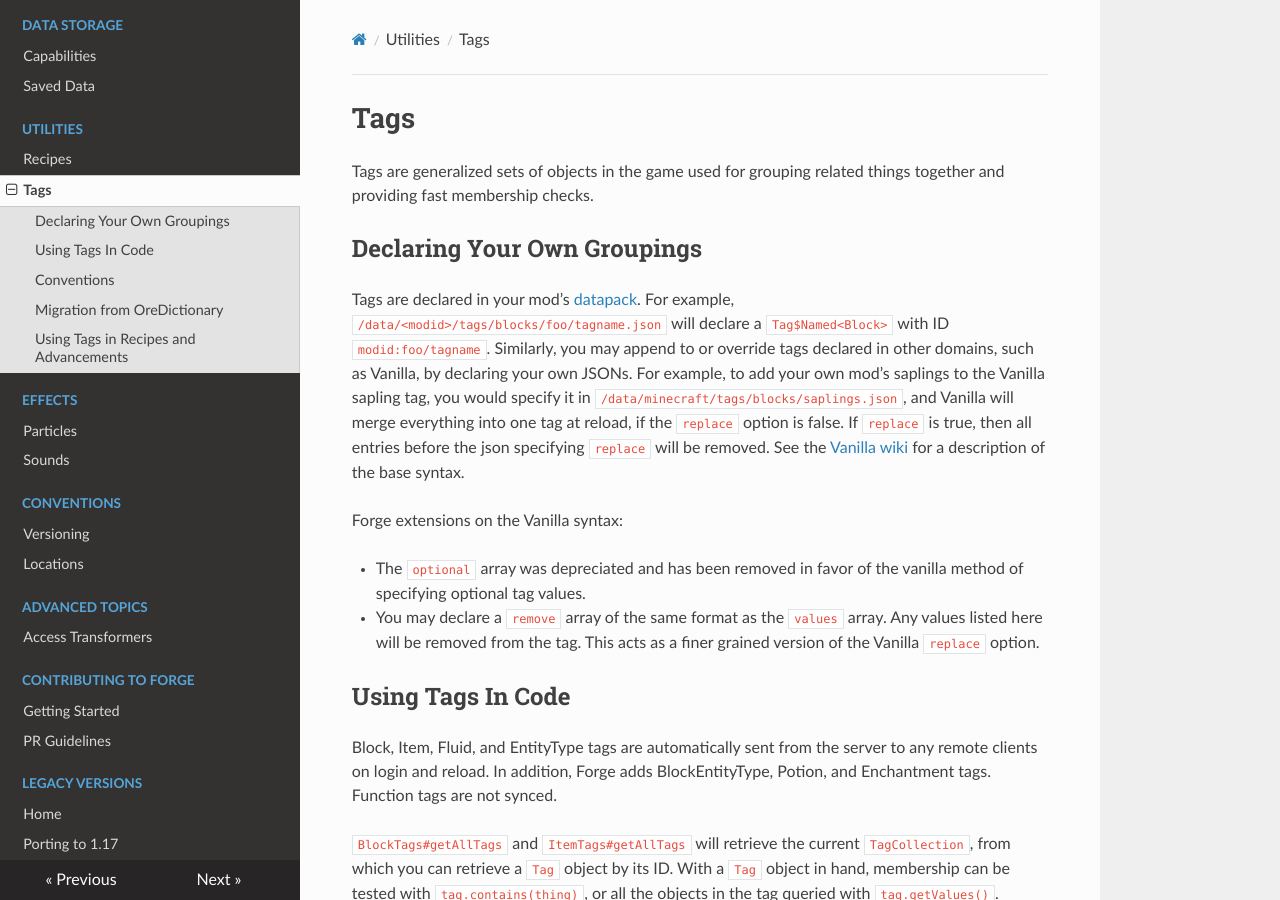
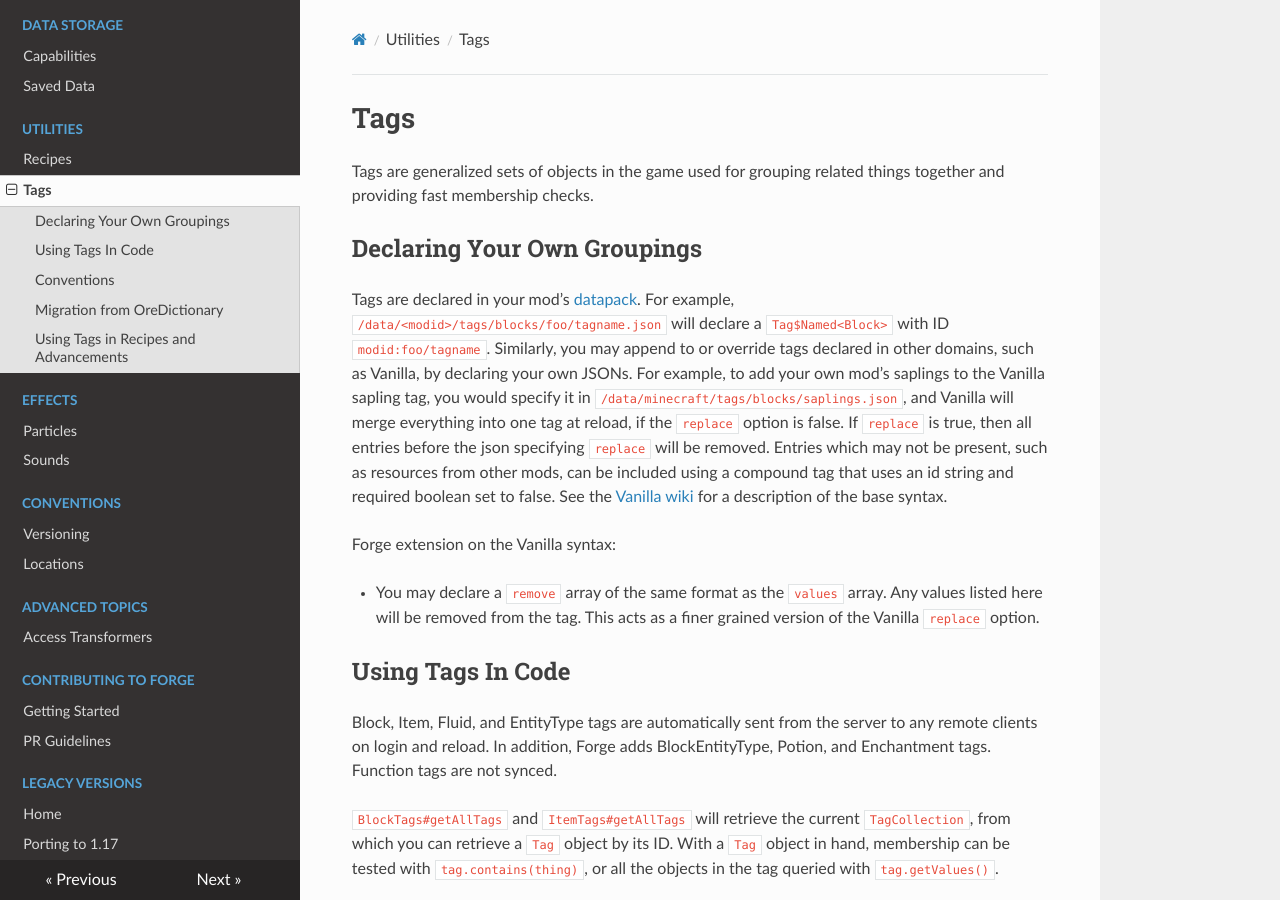
Before and after one commit to MinecraftForge/Documentation, an MkDocs documentation site: the page built from docs/utilities/tags.md, in a window 1280 px wide and 900 px high. Built offline with MkDocs 1.6.1, drawn with Linux system fonts in a browser that asks for light colours; nearby versions of some CDN libraries.

Commit message:
Update tags.md
Move optional tag explanation into vanilla tag description.  Change forge extension to singular.

```diff
--- a/docs/utilities/tags.md
+++ b/docs/utilities/tags.md
@@ -9,11 +9,11 @@ Tags are declared in your mod's [datapack][datapack]. For example, `/data/<modid
 Similarly, you may append to or override tags declared in other domains, such as Vanilla, by declaring your own JSONs.
 For example, to add your own mod's saplings to the Vanilla sapling tag, you would specify it in `/data/minecraft/tags/blocks/saplings.json`, and Vanilla will merge everything into one tag at reload, if the `replace` option is false.
 If `replace` is true, then all entries before the json specifying `replace` will be removed.
+Entries which may not be present, such as resources from other mods, can be included using a compound tag that uses an id string and required boolean set to false.
 See the [Vanilla wiki][tags] for a description of the base syntax.
 
-Forge extensions on the Vanilla syntax:
+Forge extension on the Vanilla syntax:
 
-* The `optional` array was depreciated and has been removed in favor of the vanilla method of specifying optional tag values.
 * You may declare a `remove` array of the same format as the `values` array. Any values listed here will be removed from the tag. This acts as a finer grained version of the Vanilla `replace` option.
 
 
```
